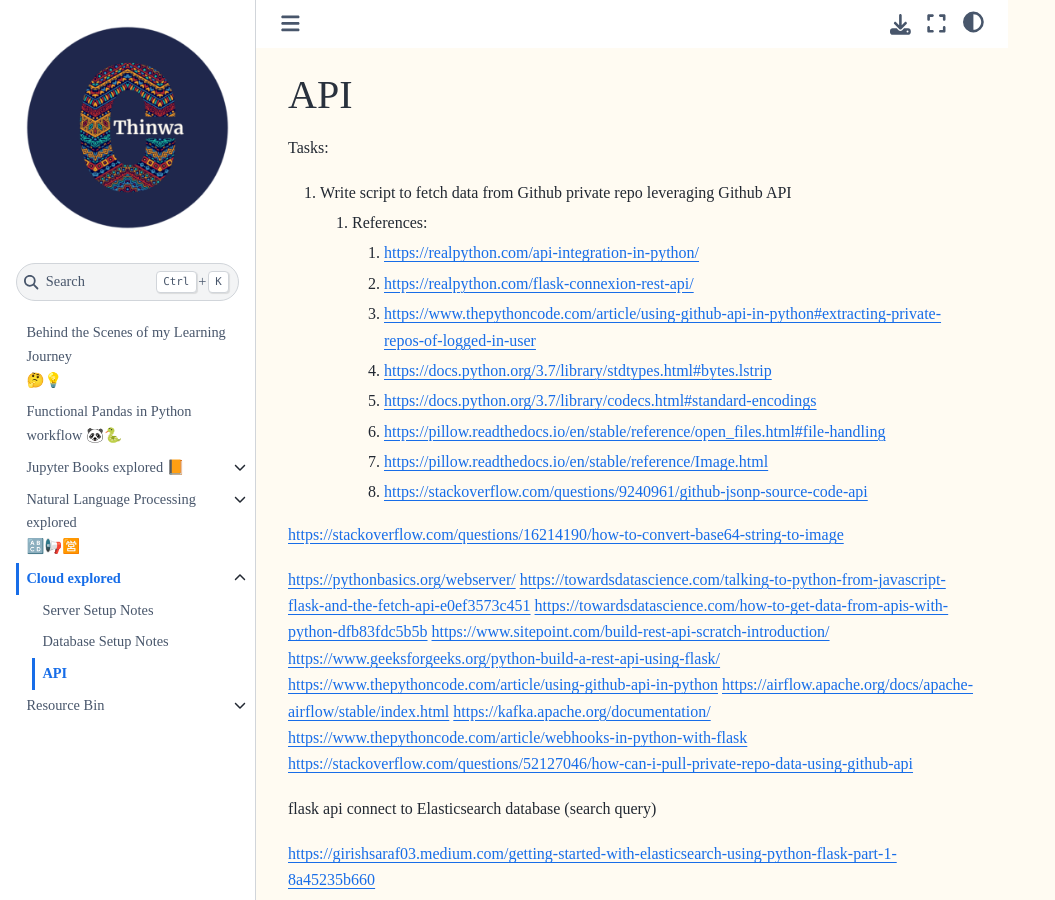
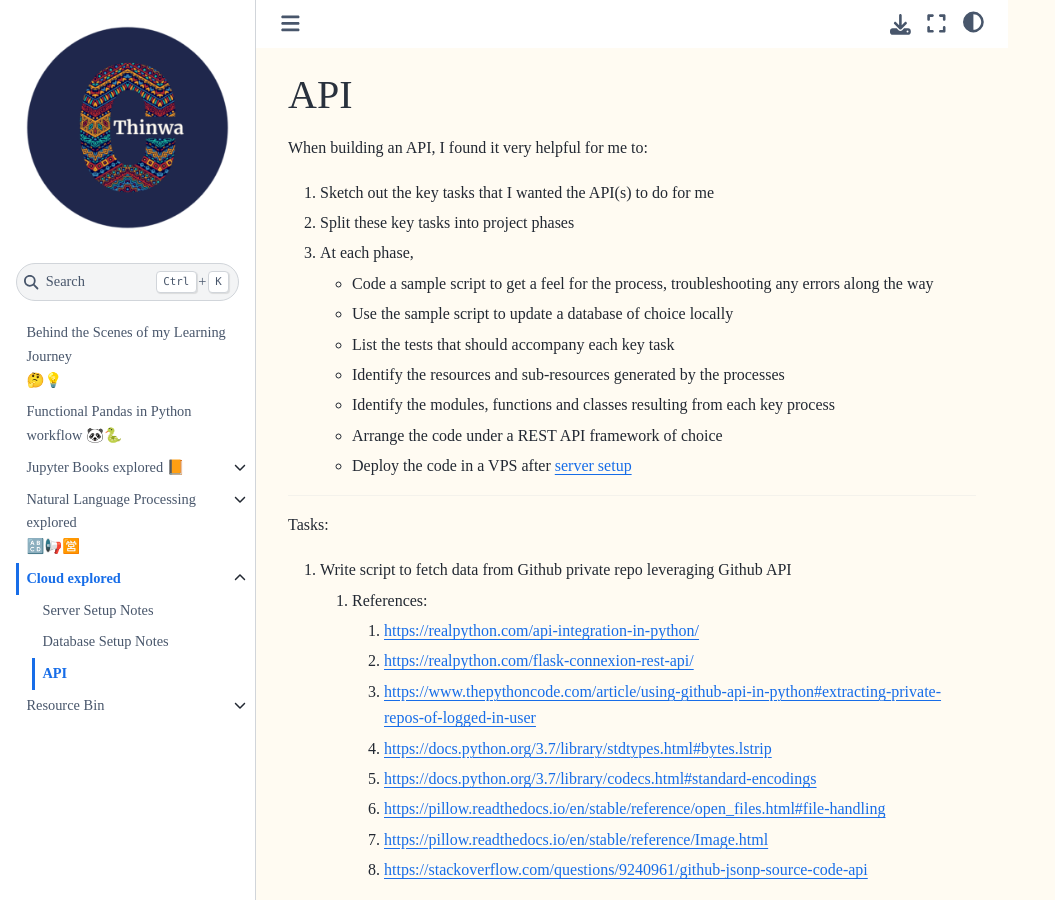
Before and after one commit to CeeThinwa/BTS-Continuous-Learning, a Jupyter Book: the page built from book/6/api_setup.md, in a window 1280 px wide and 900 px high. Shown: the whole window, without its empty margins (0-1055 px from the left). Built offline with Jupyter Book 1.0.4 settings and Sphinx 7.4.7 and the Sphinx Book theme 1.1.4, drawn with Linux system fonts in a browser that asks for light colours.

Commit message:
Update api_setup.md

```diff
--- a/book/6/api_setup.md
+++ b/book/6/api_setup.md
@@ -1,6 +1,20 @@
 (api-setup)=
 
 # API
+
+When building an API, I found it very helpful for me to:
+1. Sketch out the key tasks that I wanted the API(s) to do for me
+2. Split these key tasks into project phases
+3. At each phase,
+   * Code a sample script to get a feel for the process, troubleshooting any errors along the way
+   * Use the sample script to update a database of choice locally
+   * List the tests that should accompany each key task
+   * Identify the resources and sub-resources generated by the processes
+   * Identify the modules, functions and classes resulting from each key process
+   * Arrange the code under a REST API framework of choice
+   * Deploy the code in a VPS after [server setup](./server_setup.md)
+
+----
 
 Tasks:
 1. Write script to fetch data from Github private repo leveraging Github API
```
